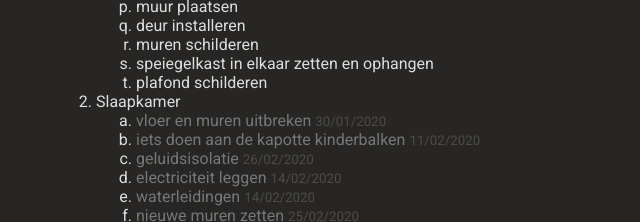
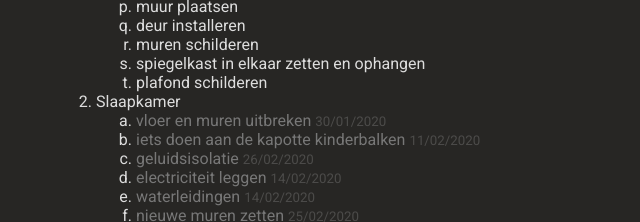
Before and after one commit to mvuijlst/moosedept, a plain HTML site: page public/huis/todo.html in a window 1280 px wide. Shown: the part 498-720 px from the top of the page, 184-824 px from the left. Drawn offline with Linux system fonts and the light colour scheme.

Commit message:
spelling

```diff
--- a/public/huis/todo.html
+++ b/public/huis/todo.html
@@ -61,7 +61,7 @@
                 <li>muur plaatsen</li>
                 <li>deur installeren</li>
                 <li>muren schilderen</li>
-                <li>speiegelkast in elkaar zetten en ophangen</li>
+                <li>spiegelkast in elkaar zetten en ophangen</li>
                 <li>plafond schilderen</li>
             </ol>
         </li>
```
